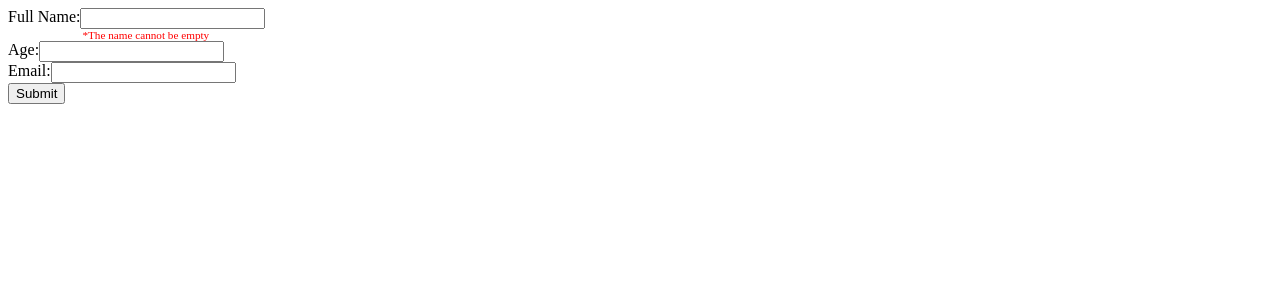
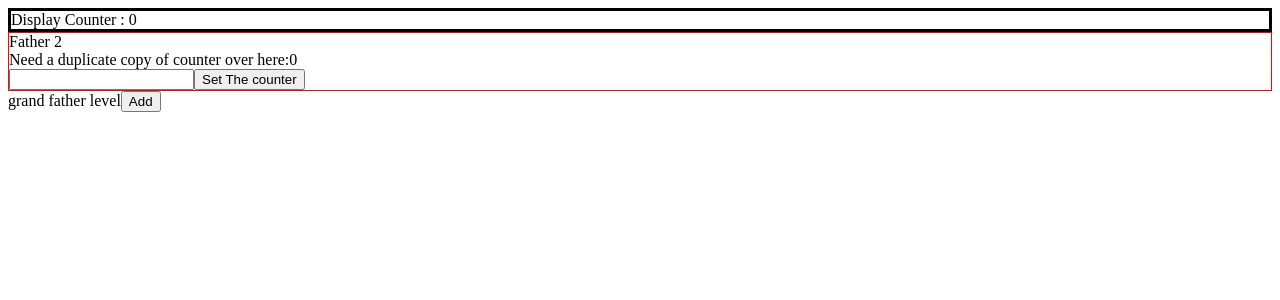
Before and after one commit to RAHULISLOGGEDIN/rec, a React (Create React App) app: page / in a window 1280 px wide. Shown: the top 300 px of the page. Built offline with nearby package versions, Linux system fonts and the light colour scheme.

Commit message:
uplifting the state

```diff
--- /dev/null
+++ b/src/UpliftState/Child1.js
@@ -0,0 +1,10 @@
+import React from "react";
+import GrandChild1 from "./GrandChild1";
+
+export default function Child1({ counter }) {
+  return (
+    <>
+      <GrandChild1 counter={counter} />
+    </>
+  );
+}
--- /dev/null
+++ b/src/UpliftState/Father1.js
@@ -0,0 +1,10 @@
+import React from "react";
+import Child1 from "./Child1";
+
+export default function Father1({ counter }) {
+  return (
+    <>
+      <Child1 counter={counter} />
+    </>
+  );
+}
--- /dev/null
+++ b/src/UpliftState/Father2.js
@@ -0,0 +1,15 @@
+import React, { useState } from "react";
+
+export default function Father2({ counter, updateCounter }) {
+  const [tempCounter, setTempCounter] = useState("");
+  return (
+    <div style={{ border: "1px solid red" }}>
+      <div>Father 2</div>
+      <div>Need a duplicate copy of counter over here:{counter}</div>
+      <input type="number" onChange={(e) => setTempCounter(e.target.value)} />
+      <button onClick={() => updateCounter(tempCounter)}>
+        Set The counter
+      </button>
+    </div>
+  );
+}
--- /dev/null
+++ b/src/UpliftState/GrandChild1.js
@@ -0,0 +1,10 @@
+import React, { useState } from "react";
+
+export default function GrandChild1(props) {
+  return (
+    <div style={{ border: "3px solid black" }}>
+      <div>Display Counter : {props.counter}</div>
+      {/* <button onClick={() => setCounter(counter + 1)}>Add</button> */}
+    </div>
+  );
+}
--- /dev/null
+++ b/src/UpliftState/GrandFather.js
@@ -0,0 +1,21 @@
+import React, { useState } from "react";
+import Father1 from "./Father1";
+import Father2 from "./Father2";
+
+export default function GrandFather() {
+  const [counter, setCounter] = useState(0);
+  function updateCounter(count) {
+    setCounter(count);
+  }
+
+  return (
+    <>
+      <Father1 counter={counter} />
+      <Father2 counter={counter} updateCounter={updateCounter} />
+      <div>
+        grand father level
+        <button onClick={() => setCounter(counter + 1)}>Add</button>
+      </div>
+    </>
+  );
+}
--- a/src/index.js
+++ b/src/index.js
@@ -10,11 +10,12 @@ import ReactDOM from "react-dom/client";
 // import App from "./batching/App";
 // import App from "./controlled/App";
 // import App from "./scalableForm/App";
-import FormErrorHandling from "./scalableForm/FormErrorHandling";
+// import FormErrorHandling from "./scalableForm/FormErrorHandling";
+import GrandFather from "./UpliftState/GrandFather";
 
 const root = ReactDOM.createRoot(document.getElementById("root"));
 root.render(
   // <React.StrictMode>
-  <FormErrorHandling />
+  <GrandFather />
   /* </React.StrictMode> */
 );
```
